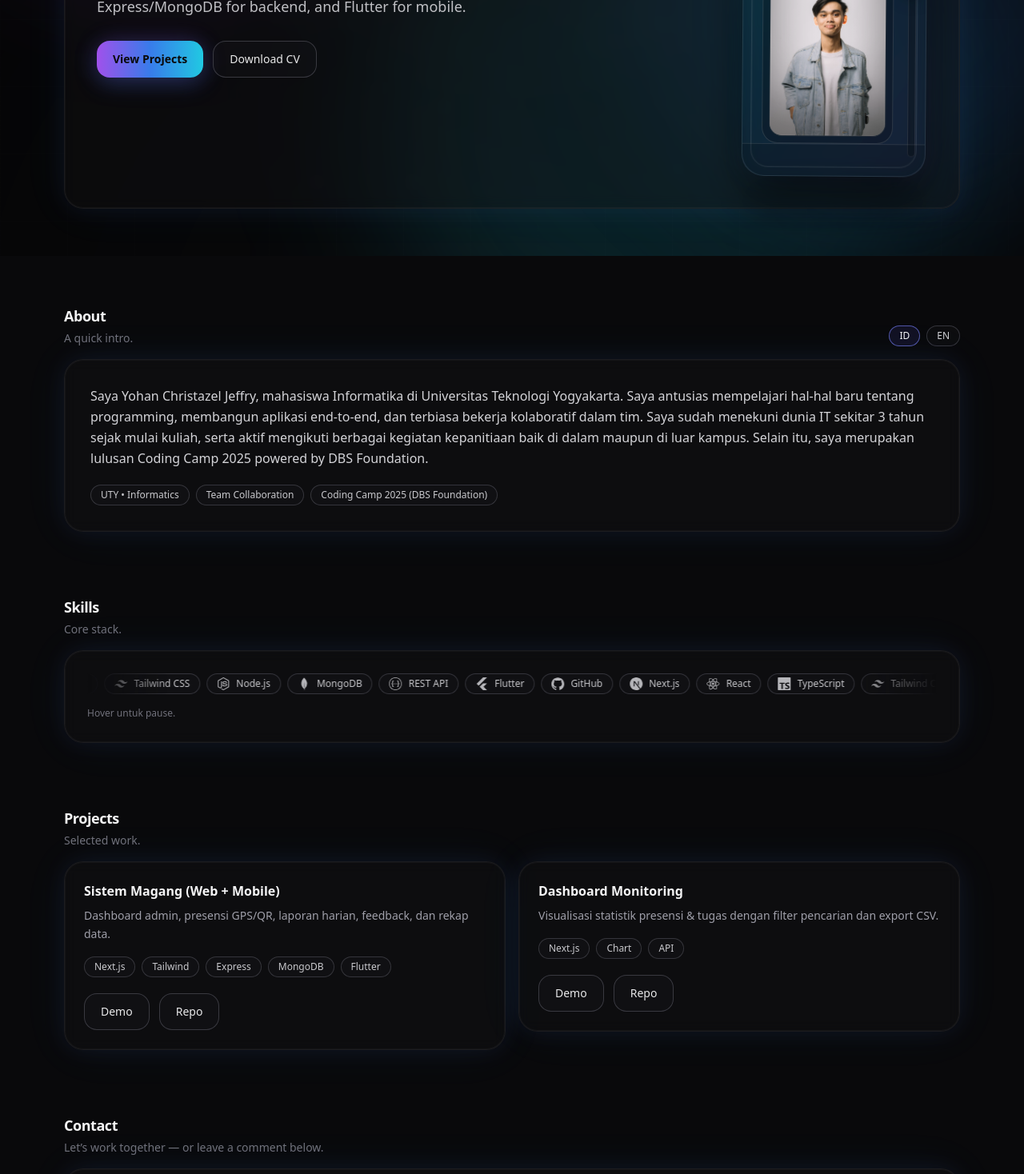
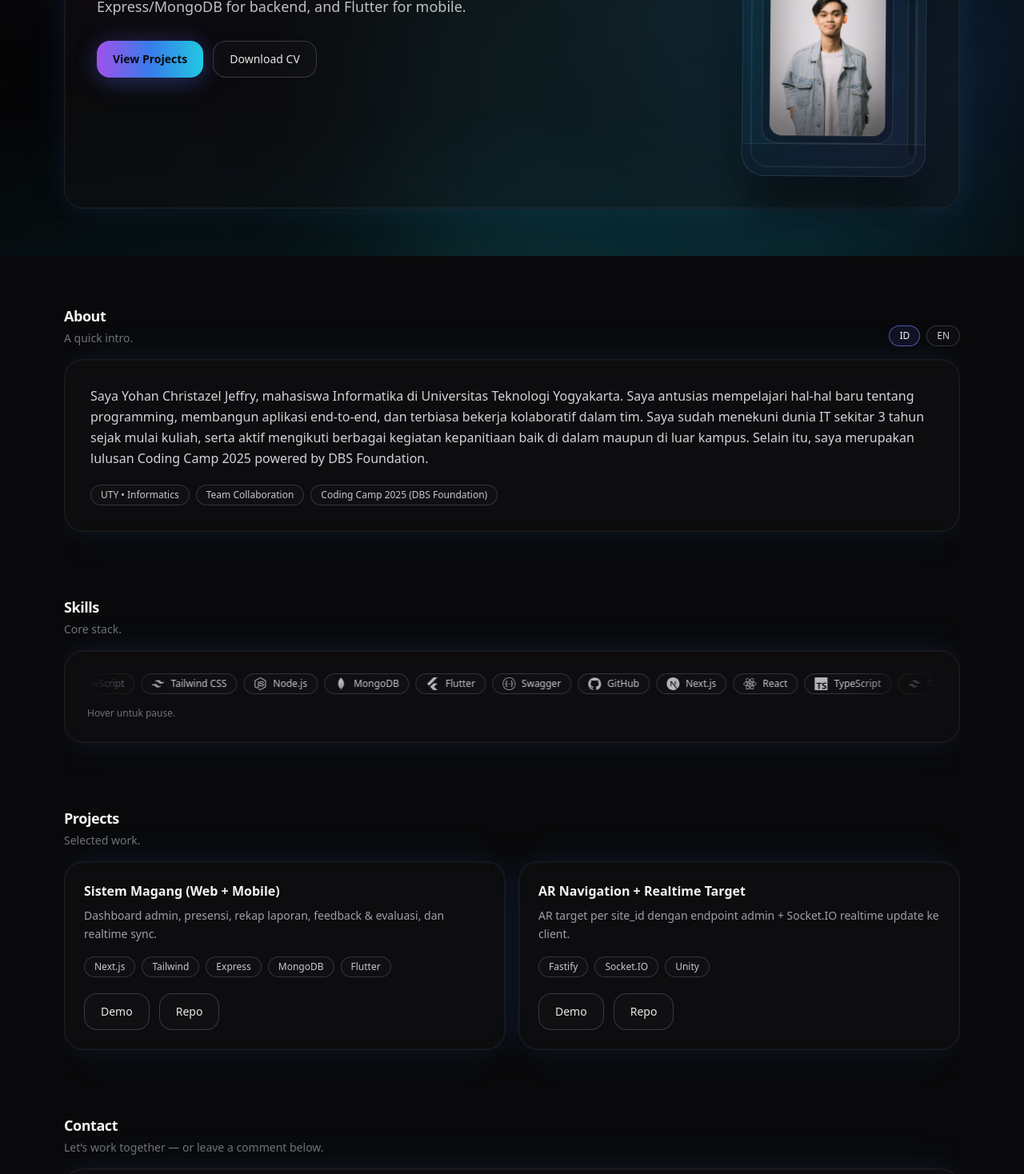
Before and after one commit to Christazel/portfolio, a Next.js app: page / in a window 1280 px wide. Shown: the part 480-1948 px from the top of the page at 80% size. Built offline with nearby package versions, Linux system fonts and the light colour scheme; no server answers.

Commit message:
feat: update halaman agar lebih smooth

```diff
--- a/app/globals.css
+++ b/app/globals.css
@@ -171,13 +171,16 @@ body {
   white-space: nowrap;
   will-change: transform;
 
+  /* 1 arah terus (loop) */
   animation: skills-marquee 20s linear infinite;
 }
 
+/* pause saat hover */
 .skills-marquee:hover .skills-track {
   animation-play-state: paused;
 }
 
+/* untuk user yang prefer reduced motion */
 @media (prefers-reduced-motion: reduce) {
   .skills-track {
     animation: none;
@@ -188,6 +191,9 @@ body {
   }
 }
 
+/* PENTING:
+   Karena di TS saya duplikasi skills jadi 2x,
+   maka geser -50% akan sejajar & seamless */
 @keyframes skills-marquee {
   0% {
     transform: translateX(0);
@@ -197,7 +203,24 @@ body {
   }
 }
 
-/* ===== PERF PATCH: Mobile scroll biar smooth ===== */
+/* ===== PERF: render section hanya saat terlihat ===== */
+.cv-auto {
+  content-visibility: auto;
+  contain-intrinsic-size: 1px 900px; /* perkiraan tinggi agar tidak layout shift */
+}
+
+/* ===== PERF: pause animasi saat user scroll (biar anchor ke #about lebih mulus) ===== */
+html[data-scrolling="1"] .skills-track {
+  animation-play-state: paused !important;
+}
+
+html[data-scrolling="1"] .nb-orb,
+html[data-scrolling="1"] .nb-scan,
+html[data-scrolling="1"] .nb-float {
+  animation-play-state: paused !important;
+}
+
+/* ===== PERF PATCH: Mobile scroll biar lebih smooth ===== */
 @media (max-width: 768px) {
   /* backdrop blur bikin scroll patah-patah di banyak device */
   .neon-card {
@@ -214,7 +237,7 @@ body {
   .neon-card:hover {
     box-shadow:
       0 0 0 1px rgba(255, 255, 255, 0.05) inset,
-      0 0 22px rgba(99, 102, 241, 0.1),
+      0 0 22px rgba(99, 102, 241, 0.10),
       0 0 34px rgba(34, 211, 238, 0.08) !important;
   }
 
--- a/app/page.tsx
+++ b/app/page.tsx
@@ -4,7 +4,6 @@ import { useEffect, useMemo, useState } from "react";
 import { motion } from "framer-motion";
 
 import NeonBackground from "../components/NeonBackground";
-import AnimatedBackground from "../components/AnimatedBackground";
 import Reveal from "../components/Reveal";
 import LanyardHolderSingle from "../components/LanyardHolderSingle";
 import CommentBox from "../components/CommentBox";
@@ -33,15 +32,22 @@ const skills: SkillItem[] = [
   { label: "Tailwind CSS", Icon: SiTailwindcss },
   { label: "Node.js", Icon: SiNodedotjs },
   { label: "MongoDB", Icon: SiMongodb },
-  { label: "REST API", Icon: SiSwagger },
   { label: "Flutter", Icon: SiFlutter },
+  { label: "Swagger", Icon: SiSwagger },
   { label: "GitHub", Icon: SiGithub },
 ];
 
-const projects = [
+type ProjectItem = {
+  title: string;
+  desc: string;
+  tech: string[];
+  links: { label: string; href: string }[];
+};
+
+const projects: ProjectItem[] = [
   {
     title: "Sistem Magang (Web + Mobile)",
-    desc: "Dashboard admin, presensi GPS/QR, laporan harian, feedback, dan rekap data.",
+    desc: "Dashboard admin, presensi, rekap laporan, feedback & evaluasi, dan realtime sync.",
     tech: ["Next.js", "Tailwind", "Express", "MongoDB", "Flutter"],
     links: [
       { label: "Demo", href: "#" },
@@ -49,9 +55,9 @@ const projects = [
     ],
   },
   {
-    title: "Dashboard Monitoring",
-    desc: "Visualisasi statistik presensi & tugas dengan filter pencarian dan export CSV.",
-    tech: ["Next.js", "Chart", "API"],
+    title: "AR Navigation + Realtime Target",
+    desc: "AR target per site_id dengan endpoint admin + Socket.IO realtime update ke client.",
+    tech: ["Fastify", "Socket.IO", "Unity"],
     links: [
       { label: "Demo", href: "#" },
       { label: "Repo", href: "#" },
@@ -69,6 +75,22 @@ export default function Page() {
 
   const [aboutLang, setAboutLang] = useState<"id" | "en">("id");
 
+  // ✅ pause animasi saat user sedang scroll (biar scroll ke #about lebih mulus)
+  useEffect(() => {
+    let t: number | undefined;
+
+    const onScroll = () => {
+      document.documentElement.setAttribute("data-scrolling", "1");
+      window.clearTimeout(t);
+      t = window.setTimeout(() => {
+        document.documentElement.removeAttribute("data-scrolling");
+      }, 140);
+    };
+
+    window.addEventListener("scroll", onScroll, { passive: true });
+    return () => window.removeEventListener("scroll", onScroll);
+  }, []);
+
   const aboutText = useMemo(
     () => ({
       id: "Saya Yohan Christazel Jeffry, mahasiswa Informatika di Universitas Teknologi Yogyakarta. Saya antusias mempelajari hal-hal baru tentang programming, membangun aplikasi end-to-end, dan terbiasa bekerja kolaboratif dalam tim. Saya sudah menekuni dunia IT sekitar 3 tahun sejak mulai kuliah, serta aktif mengikuti berbagai kegiatan kepanitiaan baik di dalam maupun di luar kampus. Selain itu, saya merupakan lulusan Coding Camp 2025 powered by DBS Foundation.",
@@ -77,30 +99,11 @@ export default function Page() {
     []
   );
 
-  // ✅ background lebih ringan di mobile / reduced motion
-  const [liteBg, setLiteBg] = useState(false);
-
-  useEffect(() => {
-    const mqW = window.matchMedia("(max-width: 768px)");
-    const mqR = window.matchMedia("(prefers-reduced-motion: reduce)");
-
-    const apply = () => setLiteBg(mqW.matches || mqR.matches);
-    apply();
-
-    mqW.addEventListener?.("change", apply);
-    mqR.addEventListener?.("change", apply);
-
-    return () => {
-      mqW.removeEventListener?.("change", apply);
-      mqR.removeEventListener?.("change", apply);
-    };
-  }, []);
-
   return (
     <div className="min-h-screen">
-      {liteBg ? <AnimatedBackground /> : <NeonBackground />}
+      <NeonBackground />
 
-      {/* ✅ blur hanya md+ supaya mobile scroll smooth */}
+      {/* ✅ blur hanya md+ supaya scroll mobile lebih smooth */}
       <header className="sticky top-0 z-50 border-b border-zinc-900/70 bg-zinc-950/90 md:bg-zinc-950/70 md:backdrop-blur">
         <div className="container-page flex items-center justify-between py-4">
           <div className="text-sm font-semibold tracking-tight neon-title">Yohan • Portfolio</div>
@@ -174,7 +177,7 @@ export default function Page() {
         </section>
 
         {/* about */}
-        <section id="about" className="scroll-mt-24 py-10">
+        <section id="about" className="cv-auto scroll-mt-24 py-10">
           <Reveal>
             <div className="flex items-end justify-between gap-3">
               <div>
@@ -223,7 +226,7 @@ export default function Page() {
         </section>
 
         {/* skills */}
-        <section id="skills" className="scroll-mt-24 py-10">
+        <section id="skills" className="cv-auto scroll-mt-24 py-10">
           <Reveal>
             <h2 className="text-lg font-semibold tracking-tight">Skills</h2>
             <p className="mt-1 text-sm text-zinc-500">Core stack.</p>
@@ -248,7 +251,7 @@ export default function Page() {
         </section>
 
         {/* projects */}
-        <section id="projects" className="scroll-mt-24 py-10">
+        <section id="projects" className="cv-auto scroll-mt-24 py-10">
           <Reveal>
             <h2 className="text-lg font-semibold tracking-tight">Projects</h2>
             <p className="mt-1 text-sm text-zinc-500">Selected work.</p>
@@ -283,7 +286,7 @@ export default function Page() {
         </section>
 
         {/* contact */}
-        <section id="contact" className="scroll-mt-24 py-10">
+        <section id="contact" className="cv-auto scroll-mt-24 py-10">
           <Reveal>
             <h2 className="text-lg font-semibold tracking-tight">Contact</h2>
             <p className="mt-1 text-sm text-zinc-500">Let’s work together — or leave a comment below.</p>
--- a/components/NeonBackground.tsx
+++ b/components/NeonBackground.tsx
@@ -51,7 +51,7 @@ export default function NeonBackground() {
 
       {/* orbs (CSS animation, blur diturunin biar paint ringan) */}
       <div
-        className="absolute -top-40 -left-40 h-[520px] w-[520px] rounded-full blur-[80px] will-change-transform"
+        className="nb-orb absolute -top-40 -left-40 h-[520px] w-[520px] rounded-full blur-[80px] will-change-transform"
         style={{
           background: "rgba(168,85,247,0.20)",
           animation: reduce ? "none" : "orbA 20s ease-in-out infinite",
@@ -59,7 +59,7 @@ export default function NeonBackground() {
         }}
       />
       <div
-        className="absolute top-12 -right-56 h-[640px] w-[640px] rounded-full blur-[90px] will-change-transform"
+        className="nb-orb absolute top-12 -right-56 h-[640px] w-[640px] rounded-full blur-[90px] will-change-transform"
         style={{
           background: "rgba(59,130,246,0.20)",
           animation: reduce ? "none" : "orbB 24s ease-in-out infinite",
@@ -67,7 +67,7 @@ export default function NeonBackground() {
         }}
       />
       <div
-        className="absolute -bottom-60 left-1/3 h-[700px] w-[700px] rounded-full blur-[95px] will-change-transform"
+        className="nb-orb absolute -bottom-60 left-1/3 h-[700px] w-[700px] rounded-full blur-[95px] will-change-transform"
         style={{
           background: "rgba(34,211,238,0.14)",
           animation: reduce ? "none" : "orbC 22s ease-in-out infinite",
@@ -82,7 +82,7 @@ export default function NeonBackground() {
       <div className="absolute inset-0 opacity-[0.07] [background:repeating-linear-gradient(to_bottom,rgba(255,255,255,0.08),rgba(255,255,255,0.08)_1px,transparent_1px,transparent_6px)]" />
       <div className="absolute inset-0">
         <div
-          className="absolute -top-1/2 left-0 right-0 h-1/2 bg-gradient-to-b from-cyan-400/0 via-cyan-400/12 to-cyan-400/0"
+          className="nb-scan absolute -top-1/2 left-0 right-0 h-1/2 bg-gradient-to-b from-cyan-400/0 via-cyan-400/12 to-cyan-400/0"
           style={{ animation: reduce ? "none" : "scan 6s ease-in-out infinite" }}
         />
       </div>
@@ -92,7 +92,7 @@ export default function NeonBackground() {
         particles.map((p, i) => (
           <span
             key={`p-${i}`}
-            className="absolute rounded-full will-change-transform"
+            className="nb-float absolute rounded-full will-change-transform"
             style={{
               left: p.left,
               top: p.top,
```
